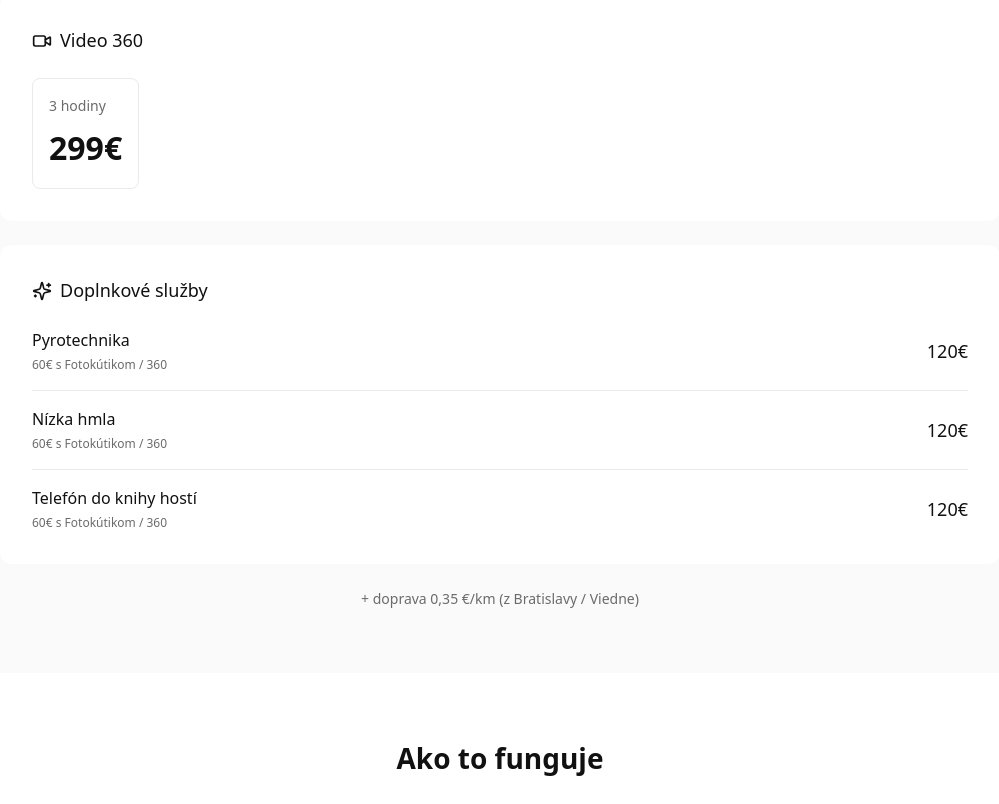
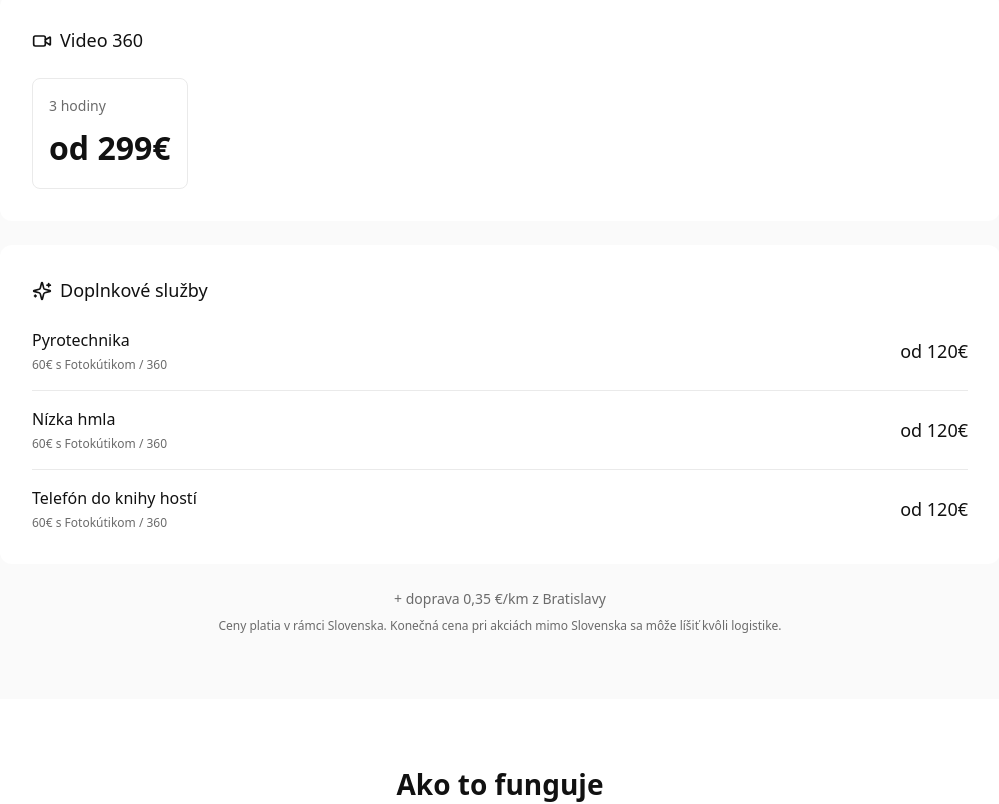
Before and after one commit to arra-rares/svojka, a React (Vite) app in the folder website/: page / in a window 1280 px wide. Shown: the part 3120-3924 px from the top of the page, without its empty margins (140-1139 px from the left). Built offline with nearby package versions, Linux system fonts and the light colour scheme.

Commit message:
Align pricing/geography rules across docs and website content.
Apply Slovakia-baseline from-pricing, Bratislava-only transport, required pricing footnote, and optional collaborator attribution in gallery content and UI.

```diff
--- a/website/src/components/landing/Pricing.tsx
+++ b/website/src/components/landing/Pricing.tsx
@@ -89,6 +89,9 @@ export function Pricing() {
         <div className="mt-6 text-center text-[14px] text-[#6B6B6B]">
           {pricingContent.transportationNote}
         </div>
+        <div className="mt-2 text-center text-[12px] text-[#6B6B6B]">
+          {pricingContent.pricingFootnote}
+        </div>
       </div>
     </section>
   );
--- a/website/src/content/locales/de.ts
+++ b/website/src/content/locales/de.ts
@@ -206,15 +206,15 @@ export const de: SiteContent = {
       title: 'Fotobox',
       icon: 'camera' as const,
       tiers: [
-        { durationLabel: '2 Stunden', price: '250€', highlighted: false },
-        { durationLabel: '3 Stunden', price: '299€', highlighted: true, badge: 'Am beliebtesten' },
-        { durationLabel: '4 Stunden', price: '350€', highlighted: false },
+        { durationLabel: '2 Stunden', price: 'ab 250€', highlighted: false },
+        { durationLabel: '3 Stunden', price: 'ab 299€', highlighted: true, badge: 'Am beliebtesten' },
+        { durationLabel: '4 Stunden', price: 'ab 350€', highlighted: false },
       ],
     },
     video360: {
       title: 'Video 360',
       icon: 'video' as const,
-      tier: { durationLabel: '3 Stunden', price: '299€' },
+      tier: { durationLabel: '3 Stunden', price: 'ab 299€' },
     },
     additional: {
       title: 'Zusatzleistungen',
@@ -223,21 +223,23 @@ export const de: SiteContent = {
         {
           name: 'Pyrotechnik',
           note: '60€ mit Fotobox/360',
-          price: '120€',
+          price: 'ab 120€',
         },
         {
           name: 'Bodennebel',
           note: '60€ mit Fotobox/360',
-          price: '120€',
+          price: 'ab 120€',
         },
         {
           name: 'Gästebuch-Telefon',
           note: '60€ mit Fotobox/360',
-          price: '120€',
+          price: 'ab 120€',
         },
       ],
     },
-    transportationNote: '+ Anfahrt 0,35 €/km (ab Bratislava/Wien)',
+    transportationNote: '+ Anfahrt 0,35 €/km ab Bratislava',
+    pricingFootnote:
+      'Preise gelten innerhalb der Slowakei. Endpreise für Veranstaltungen außerhalb der Slowakei können aufgrund der Logistik variieren.',
   },
 
   howItWorksContent: {
@@ -304,7 +306,6 @@ export const de: SiteContent = {
       thumbnailUrls: [...galleryMockThumbnailUrls],
       locations: [
         'Bratislava',
-        'Wien',
         'Prag',
         'Budapest',
         'Košice',
@@ -328,13 +329,15 @@ export const de: SiteContent = {
       ],
     },
     eventCardAltJoiner: ' – ',
+    collaboratorAttributionTemplate: 'Event organized in cooperation with [Partner Name]',
+    collaboratorPartnerNames: ['Partner Name'],
   },
 
   footerContent: {
     brandColumn: {
       title: 'ARRA Production',
       description:
-        'Premium-Event-Services für unvergessliche Erlebnisse. Slowakei & Österreich.',
+        'Premium-Event-Services für unvergessliche Erlebnisse. Slowakei.',
     },
     servicesColumn: {
       title: 'Leistungen',
--- a/website/src/content/locales/en.ts
+++ b/website/src/content/locales/en.ts
@@ -205,15 +205,15 @@ export const en = {
       title: 'Photo Booth',
       icon: 'camera' as const,
       tiers: [
-        { durationLabel: '2 hours', price: '250€', highlighted: false },
-        { durationLabel: '3 hours', price: '299€', highlighted: true, badge: 'Most Popular' },
-        { durationLabel: '4 hours', price: '350€', highlighted: false },
+        { durationLabel: '2 hours', price: 'from 250€', highlighted: false },
+        { durationLabel: '3 hours', price: 'from 299€', highlighted: true, badge: 'Most Popular' },
+        { durationLabel: '4 hours', price: 'from 350€', highlighted: false },
       ],
     },
     video360: {
       title: 'Video 360',
       icon: 'video' as const,
-      tier: { durationLabel: '3 hours', price: '299€' },
+      tier: { durationLabel: '3 hours', price: 'from 299€' },
     },
     additional: {
       title: 'Additional Services',
@@ -222,21 +222,23 @@ export const en = {
         {
           name: 'Pyrotechnics',
           note: '60€ with Photo Booth/360',
-          price: '120€',
+          price: 'from 120€',
         },
         {
           name: 'Low Fog',
           note: '60€ with Photo Booth/360',
-          price: '120€',
+          price: 'from 120€',
         },
         {
           name: 'Guestbook Phone',
           note: '60€ with Photo Booth/360',
-          price: '120€',
+          price: 'from 120€',
         },
       ],
     },
-    transportationNote: '+ transportation 0.35€/km (from Bratislava/Vienna)',
+    transportationNote: '+ transportation 0.35€/km from Bratislava',
+    pricingFootnote:
+      'Prices apply within Slovakia. Final pricing may vary for events outside Slovakia due to logistics.',
   },
 
   howItWorksContent: {
@@ -303,7 +305,6 @@ export const en = {
       thumbnailUrls: [...galleryMockThumbnailUrls],
       locations: [
         'Bratislava',
-        'Vienna',
         'Prague',
         'Budapest',
         'Košice',
@@ -327,13 +328,15 @@ export const en = {
       ],
     },
     eventCardAltJoiner: ' - ',
+    collaboratorAttributionTemplate: 'Event organized in cooperation with [Partner Name]',
+    collaboratorPartnerNames: ['Partner Name'],
   },
 
   footerContent: {
     brandColumn: {
       title: 'ARRA Production',
       description:
-        'Premium event services for unforgettable experiences. Slovakia & Austria.',
+        'Premium event services for unforgettable experiences. Slovakia.',
     },
     servicesColumn: {
       title: 'Services',
--- a/website/src/content/locales/sk.ts
+++ b/website/src/content/locales/sk.ts
@@ -206,15 +206,15 @@ export const sk: SiteContent = {
       title: 'Fotokútik',
       icon: 'camera' as const,
       tiers: [
-        { durationLabel: '2 hodiny', price: '250€', highlighted: false },
-        { durationLabel: '3 hodiny', price: '299€', highlighted: true, badge: 'Najobľúbenejšie' },
-        { durationLabel: '4 hodiny', price: '350€', highlighted: false },
+        { durationLabel: '2 hodiny', price: 'od 250€', highlighted: false },
+        { durationLabel: '3 hodiny', price: 'od 299€', highlighted: true, badge: 'Najobľúbenejšie' },
+        { durationLabel: '4 hodiny', price: 'od 350€', highlighted: false },
       ],
     },
     video360: {
       title: 'Video 360',
       icon: 'video' as const,
-      tier: { durationLabel: '3 hodiny', price: '299€' },
+      tier: { durationLabel: '3 hodiny', price: 'od 299€' },
     },
     additional: {
       title: 'Doplnkové služby',
@@ -223,21 +223,23 @@ export const sk: SiteContent = {
         {
           name: 'Pyrotechnika',
           note: '60€ s Fotokútikom / 360',
-          price: '120€',
+          price: 'od 120€',
         },
         {
           name: 'Nízka hmla',
           note: '60€ s Fotokútikom / 360',
-          price: '120€',
+          price: 'od 120€',
         },
         {
           name: 'Telefón do knihy hostí',
           note: '60€ s Fotokútikom / 360',
-          price: '120€',
+          price: 'od 120€',
         },
       ],
     },
-    transportationNote: '+ doprava 0,35 €/km (z Bratislavy / Viedne)',
+    transportationNote: '+ doprava 0,35 €/km z Bratislavy',
+    pricingFootnote:
+      'Ceny platia v rámci Slovenska. Konečná cena pri akciách mimo Slovenska sa môže líšiť kvôli logistike.',
   },
 
   howItWorksContent: {
@@ -304,7 +306,6 @@ export const sk: SiteContent = {
       thumbnailUrls: [...galleryMockThumbnailUrls],
       locations: [
         'Bratislava',
-        'Viedeň',
         'Praha',
         'Budapešť',
         'Košice',
@@ -328,13 +329,15 @@ export const sk: SiteContent = {
       ],
     },
     eventCardAltJoiner: ' – ',
+    collaboratorAttributionTemplate: 'Event organized in cooperation with [Partner Name]',
+    collaboratorPartnerNames: ['Partner Name'],
   },
 
   footerContent: {
     brandColumn: {
       title: 'ARRA Production',
       description:
-        'Prémiové služby pre nezabudnuteľné zážitky. Slovensko a Rakúsko.',
+        'Prémiové služby pre nezabudnuteľné zážitky. Slovensko.',
     },
     servicesColumn: {
       title: 'Služby',
--- a/website/src/pages/gallery.tsx
+++ b/website/src/pages/gallery.tsx
@@ -10,6 +10,7 @@ type Event = {
   location: string;
   year: number;
   imageSrc: string;
+  collaboratorAttribution?: string;
 };
 
 type GalleryPageProps = {
@@ -38,23 +39,33 @@ export function GalleryPage({ onBackToHome }: GalleryPageProps) {
 
     for (let i = 0; i < eventCount2026; i++) {
       const month = months[Math.floor(Math.random() * months.length)];
+      const partnerName = galleryPageContent.mock.collaboratorPartnerNames[i % galleryPageContent.mock.collaboratorPartnerNames.length];
+      const hasCollaborator = i % 9 === 0;
       events.push({
         id: id++,
         date: `${month} 2026`,
         location: locations[i % locations.length],
         year: 2026,
         imageSrc: thumbnailUrls[i % thumbnailUrls.length],
+        collaboratorAttribution: hasCollaborator
+          ? galleryPageContent.collaboratorAttributionTemplate.replace('[Partner Name]', partnerName)
+          : undefined,
       });
     }
 
     for (let i = 0; i < eventCount2025; i++) {
       const month = months[Math.floor(Math.random() * months.length)];
+      const partnerName = galleryPageContent.mock.collaboratorPartnerNames[i % galleryPageContent.mock.collaboratorPartnerNames.length];
+      const hasCollaborator = i % 11 === 0;
       events.push({
         id: id++,
         date: `${month} 2025`,
         location: locations[i % locations.length],
         year: 2025,
         imageSrc: thumbnailUrls[i % thumbnailUrls.length],
+        collaboratorAttribution: hasCollaborator
+          ? galleryPageContent.collaboratorAttributionTemplate.replace('[Partner Name]', partnerName)
+          : undefined,
       });
     }
 
@@ -160,6 +171,11 @@ export function GalleryPage({ onBackToHome }: GalleryPageProps) {
                         </div>
                         <div className="text-[14px] text-[#111111] font-medium mb-1">{event.date}</div>
                         <div className="text-[12px] text-[#6B6B6B]">{event.location}</div>
+                        {event.collaboratorAttribution ? (
+                          <div className="text-[11px] text-[#9E9E9E] mt-1">
+                            {event.collaboratorAttribution}
+                          </div>
+                        ) : null}
                       </button>
                     ))}
                   </div>
@@ -247,6 +263,9 @@ export function GalleryPage({ onBackToHome }: GalleryPageProps) {
               {selectedEvent.location} {galleryPasswordModalContent.eventDetailConnector}{' '}
               {selectedEvent.date}
             </p>
+            {selectedEvent.collaboratorAttribution ? (
+              <p className="text-[12px] text-[#9E9E9E] mb-2">{selectedEvent.collaboratorAttribution}</p>
+            ) : null}
             <p className="text-[14px] text-[#6B6B6B] mb-6">{galleryPasswordModalContent.description}</p>
 
             <input
```
Also changed, not shown: 3 other files (tests, documents, lock files or other folders).
